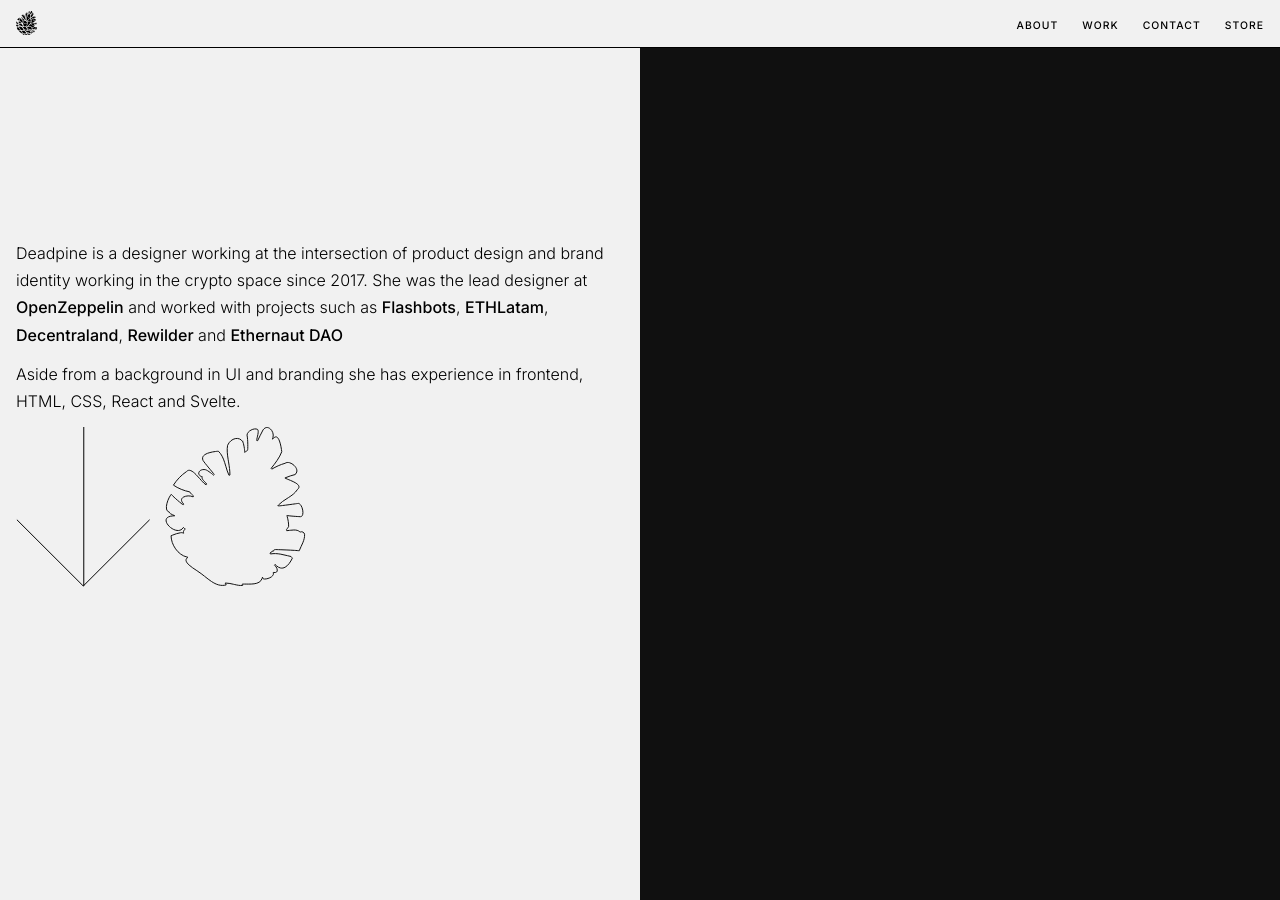
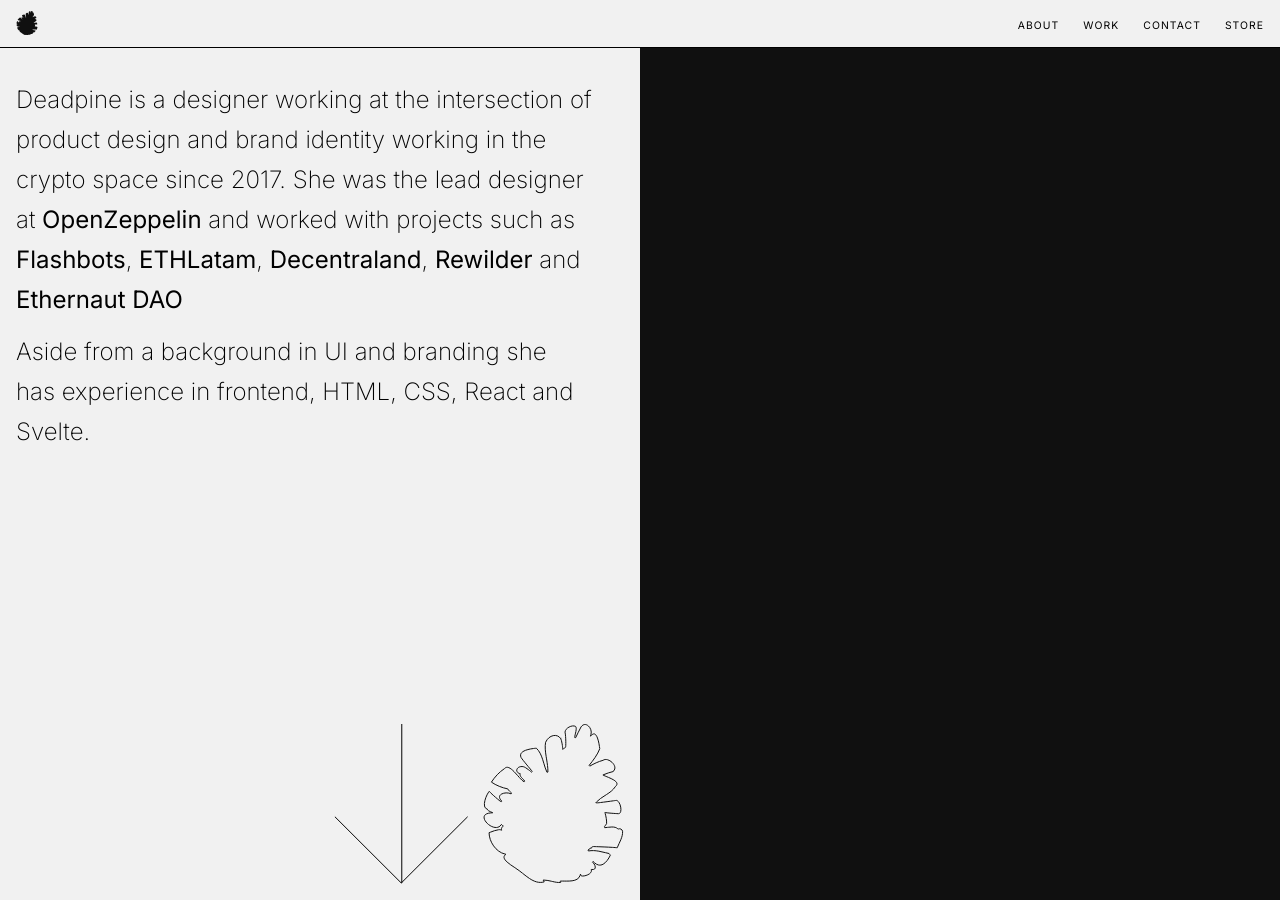
Before and after one commit to deadpine/deadpine.xyz, a Jekyll site: the page built from index.md, in a window 1280 px wide and 900 px high. Built offline with Jekyll 4.4.1, drawn with Linux system fonts in a browser that asks for light colours; some web fonts are replaced.

Commit message:
update styles

```diff
--- a/_includes/head.html
+++ b/_includes/head.html
@@ -11,7 +11,7 @@
 	<!-- Fonts -->
 	<link rel="preconnect" href="https://fonts.googleapis.com">
 	<link rel="preconnect" href="https://fonts.gstatic.com" crossorigin>
-	<link href="https://fonts.googleapis.com/css2?family=Inter:wght@300;400;500;600&family=Playfair+Display:ital@0;1&display=swap" rel="stylesheet">
+	<link href="https://fonts.googleapis.com/css2?family=Inter:wght@200;300;400;500;600&family=Playfair+Display:ital@0;1&display=swap" rel="stylesheet">
 
 	<!-- CSS styles -->
 	<link rel="stylesheet" href="{{ "/css/style.css" | prepend: site.baseurl }}">
--- a/css/style.css
+++ b/css/style.css
@@ -30,14 +30,14 @@
   font-size: .9rem;
   margin: 0;
   padding: 0;
-  max-width: 50%;
 }
 
 /* Links */
 a {
   color: black;
   text-decoration: none;
-  font-weight: 500;
+  font-weight: 400;
+  /* font-style: italic; */
 }
 a:active , a:hover { color: #e84fff; }
 
@@ -46,11 +46,29 @@
 ::selection { background: #FFCCFF; }
 
 section {
-  padding: 7.5rem 1rem;
+  padding: 8rem 1rem;
   min-height: calc(100vh - 3rem);
+  max-width: 50%;
+}
+section#about {
+  padding: 2rem 1rem 1rem;
+  min-height: calc(100vh - 3rem);
+  margin-top: 3rem;
+  display: flex;
+  flex-direction: column;
+  justify-content: space-between;
+}
+section#about p {
+  font-size: 1.5rem;
+  line-height: 2.5rem;
+  font-weight: 200;
+}
+section#about img {
+  margin-left: auto;
+  pointer-events: none
 }
 section#work {
-  padding: 7.5rem 0;
+  padding: 8rem 0 1rem;
   min-height: none;
 }
 
@@ -99,7 +117,7 @@
 .project div {
   display: flex;
   z-index: 2;
-  width: 50%;
+  /* width: 50%; */
 }
 
 .project .info {
```
Also changed, not shown: img/logo.svg.
